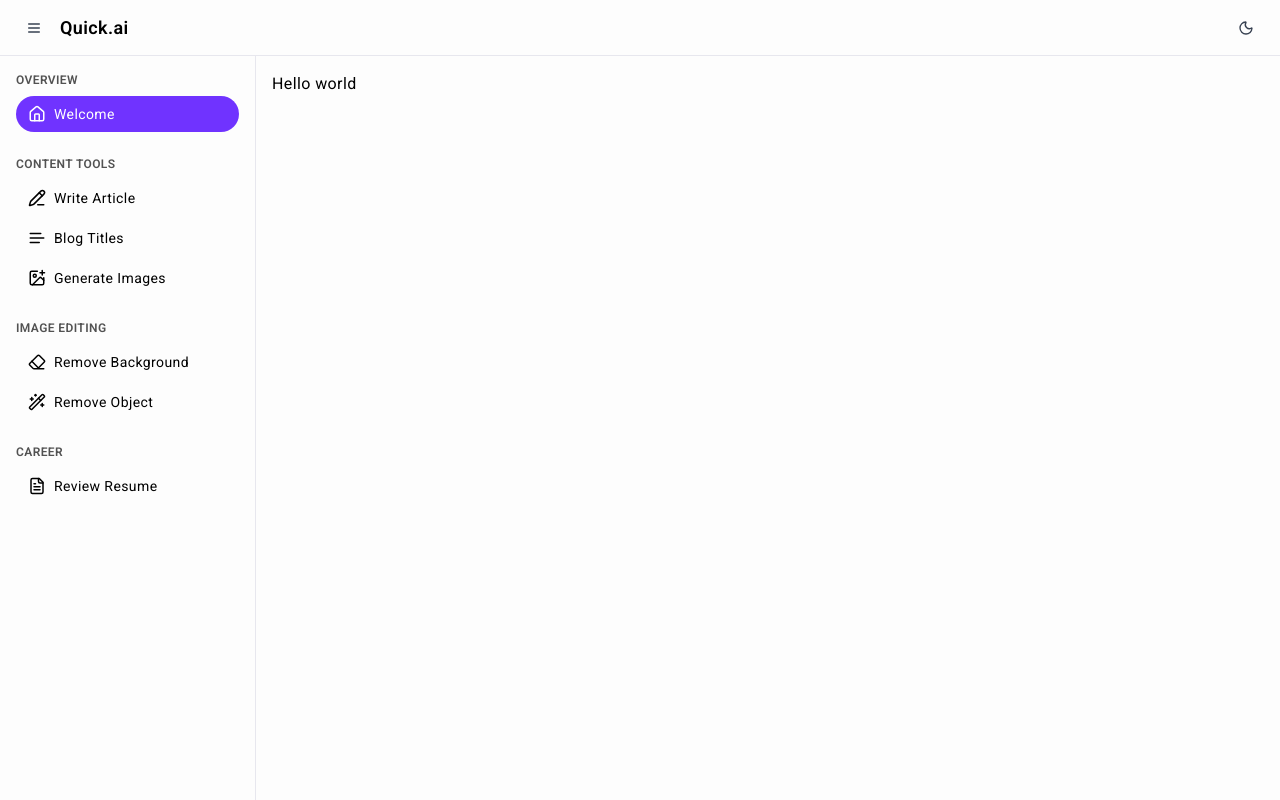
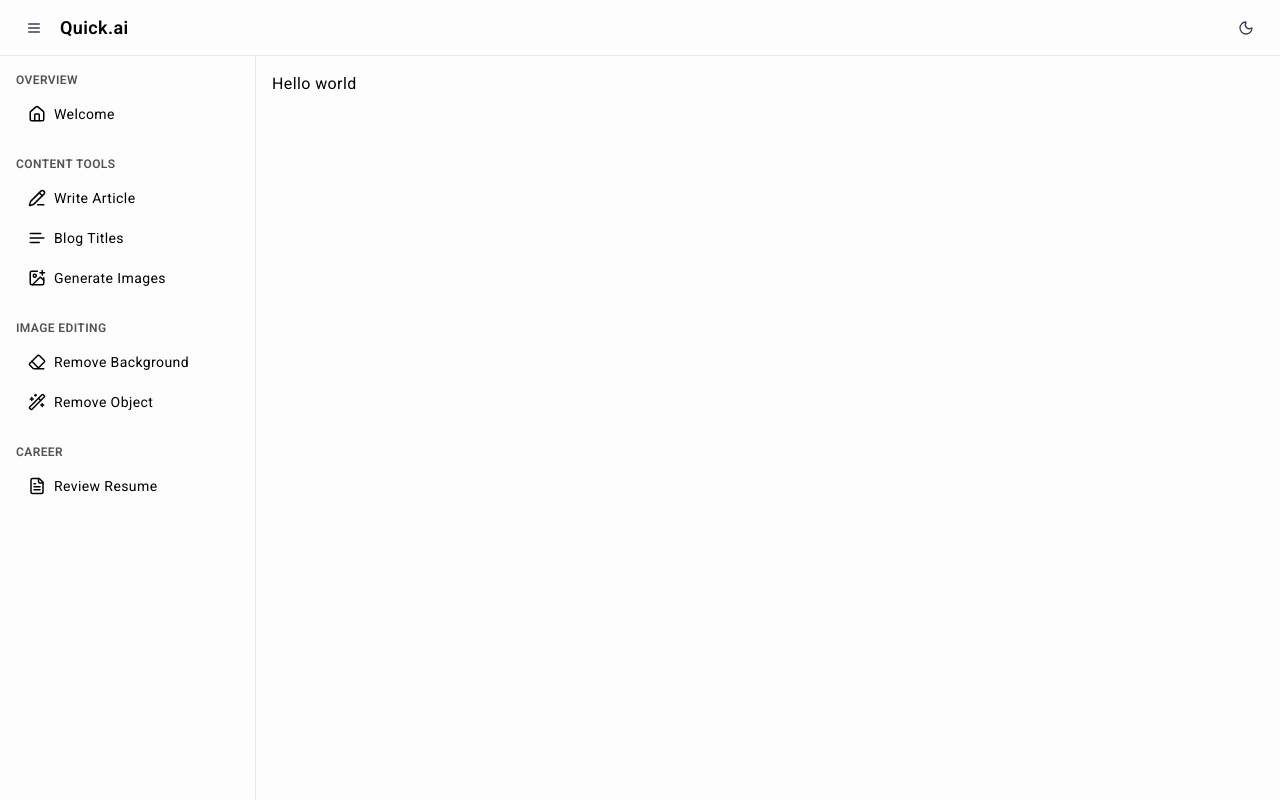
Before and after one commit to KarthikSapaliga/Promptcraft.ai, a React (Vite) app: page /dashboard in a window 1280 px wide. Built offline with nearby package versions, Linux system fonts and the light colour scheme.

Commit message:
refactor: update the sidebar component to dynamically change the active section

```diff
--- a/src/components/Sidebar.jsx
+++ b/src/components/Sidebar.jsx
@@ -8,13 +8,20 @@ import {
   FileText
 } from "lucide-react";
 
-export default function Sidebar() {
+export default function Sidebar({ activeSection, setActiveSection }) {
+
+  const setItemClassName = (section) => {
+    return `flex items-center gap-2 px-3 py-2 rounded-md ${
+      activeSection == section ? "bg-primary text-primary-foreground" : "hover:bg-muted"
+    }`
+  }
+
   return (
     <aside className="w-64 shrink-0 h-full border-r bg-background text-foreground p-4 space-y-6">
       <div>
         <h2 className="text-xs font-semibold text-muted-foreground uppercase mb-2">Overview</h2>
         <nav className="flex flex-col gap-1">
-          <button className="flex items-center gap-2 px-3 py-2 rounded-md bg-primary text-primary-foreground">
+          <button className={setItemClassName("welcome")} onClick={()=>setActiveSection("welcome")} >
             <Home size={18} />
             <span className="text-sm">Welcome</span>
           </button>
@@ -24,15 +31,15 @@ export default function Sidebar() {
       <div>
         <h2 className="text-xs font-semibold text-muted-foreground uppercase mb-2">Content Tools</h2>
         <nav className="flex flex-col gap-1">
-          <button className="flex items-center gap-2 px-3 py-2 rounded-md hover:bg-muted">
+          <button className={setItemClassName("write-article")} onClick={()=>setActiveSection("write-article")} >
             <PencilLine size={18} />
             <span className="text-sm">Write Article</span>
           </button>
-          <button className="flex items-center gap-2 px-3 py-2 rounded-md hover:bg-muted">
+          <button className={setItemClassName("blog-titles")} onClick={()=>setActiveSection("blog-titles")} >
             <Text size={18} />
             <span className="text-sm">Blog Titles</span>
           </button>
-          <button className="flex items-center gap-2 px-3 py-2 rounded-md hover:bg-muted">
+          <button className={setItemClassName("gen-images")} onClick={()=>setActiveSection("gen-images")} >
             <ImagePlus size={18} />
             <span className="text-sm">Generate Images</span>
           </button>
@@ -42,11 +49,11 @@ export default function Sidebar() {
       <div>
         <h2 className="text-xs font-semibold text-muted-foreground uppercase mb-2">Image Editing</h2>
         <nav className="flex flex-col gap-1">
-          <button className="flex items-center gap-2 px-3 py-2 rounded-md hover:bg-muted">
+          <button className={setItemClassName("remove-bg")} onClick={()=>setActiveSection("remove-bg")} >
             <Eraser size={18} />
             <span className="text-sm">Remove Background</span>
           </button>
-          <button className="flex items-center gap-2 px-3 py-2 rounded-md hover:bg-muted">
+          <button className={setItemClassName("remove-object")} onClick={()=>setActiveSection("remove-object")} >
             <Wand2 size={18} />
             <span className="text-sm">Remove Object</span>
           </button>
@@ -56,7 +63,7 @@ export default function Sidebar() {
       <div>
         <h2 className="text-xs font-semibold text-muted-foreground uppercase mb-2">Career</h2>
         <nav className="flex flex-col gap-1">
-          <button className="flex items-center gap-2 px-3 py-2 rounded-md hover:bg-muted">
+          <button className={setItemClassName("review-resume")} onClick={()=>setActiveSection("review-resume")} >
             <FileText size={18} />
             <span className="text-sm">Review Resume</span>
           </button>
```
